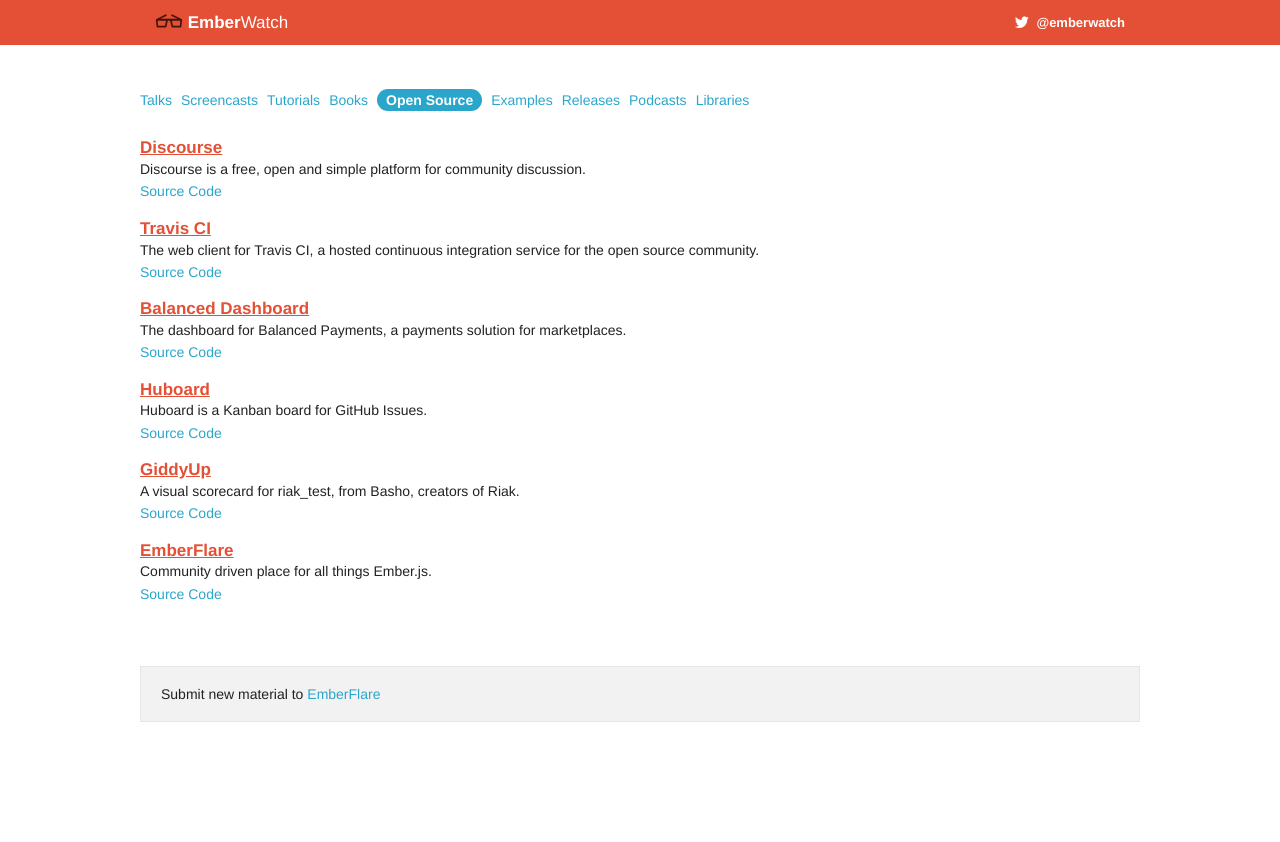
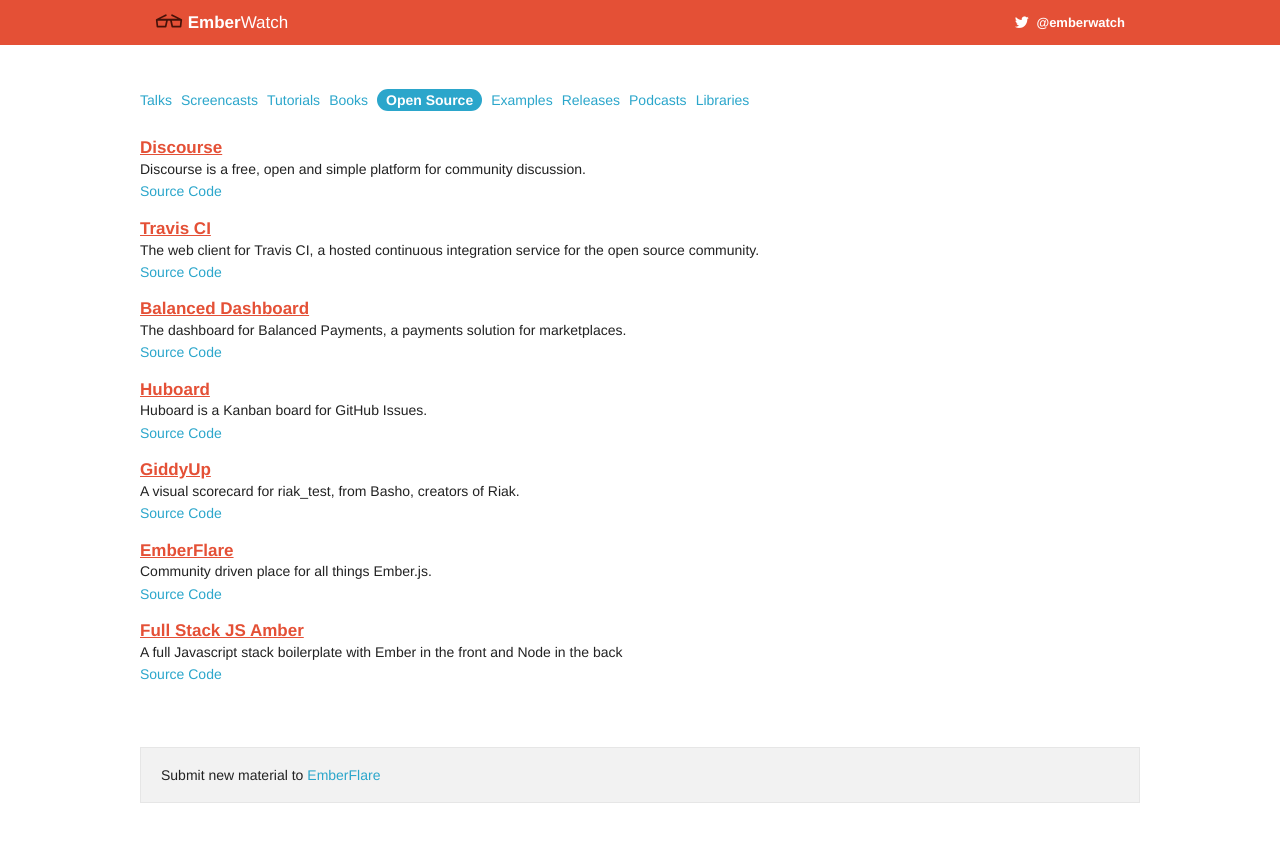
Before and after one commit to emberwatch/emberwatch, a Jekyll site: the page built from open_source.html, in a window 1280 px wide. Shown: the top 842 px of the page. Built offline with Jekyll 4.4.1, drawn with Linux system fonts in a browser that asks for light colours; comment, search, counter and statistics services are not loaded.

Commit message:
adding full stack js amber boilerplate

```diff
--- a/_data/open_source.yml
+++ b/_data/open_source.yml
@@ -23,3 +23,7 @@
   code: https://github.com/ugisozols/emberflare.com
   site: https://emberflare.com
   description: "Community driven place for all things Ember.js."
+- title: Full Stack JS Amber
+  code: https://github.com/mgenev/Full-Stack-JS-Amber
+  site: https://http://fullstackjs.io/
+  description: "A full Javascript stack boilerplate with Ember in the front and Node in the back"
```
